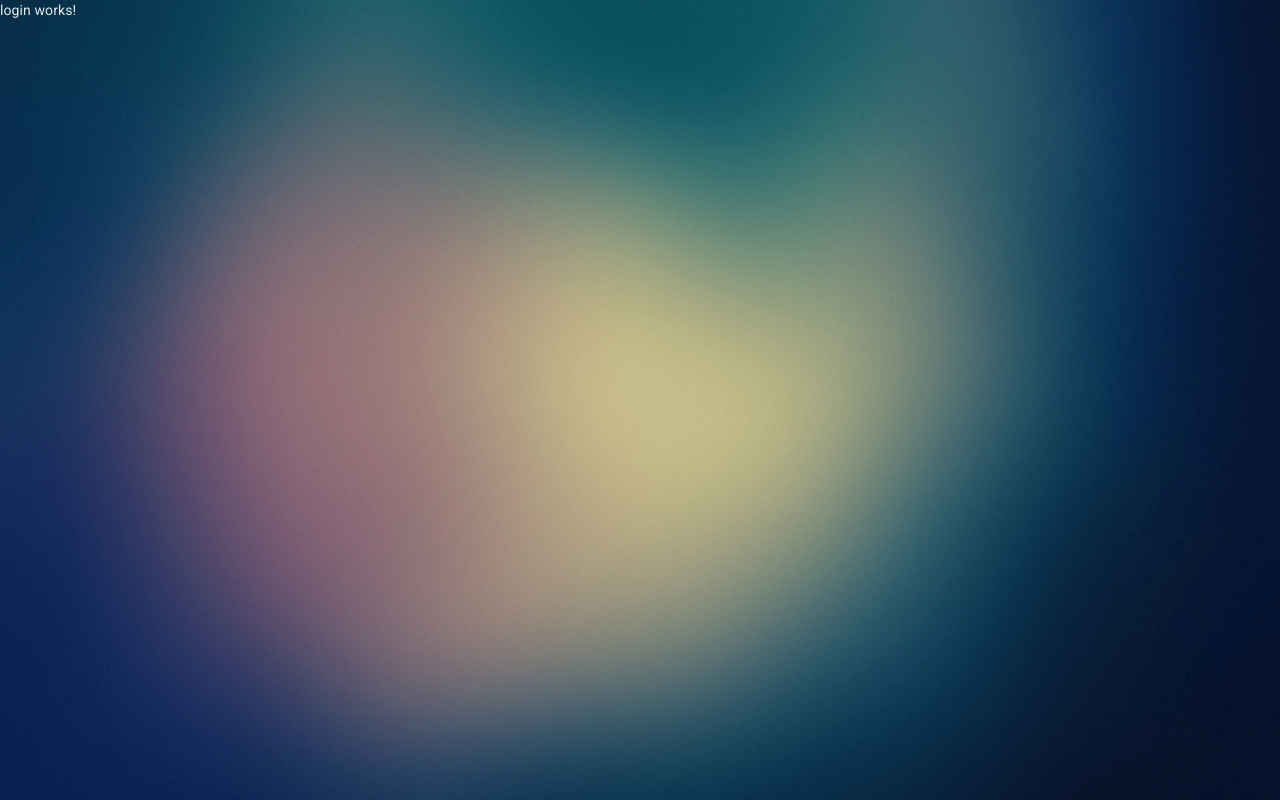
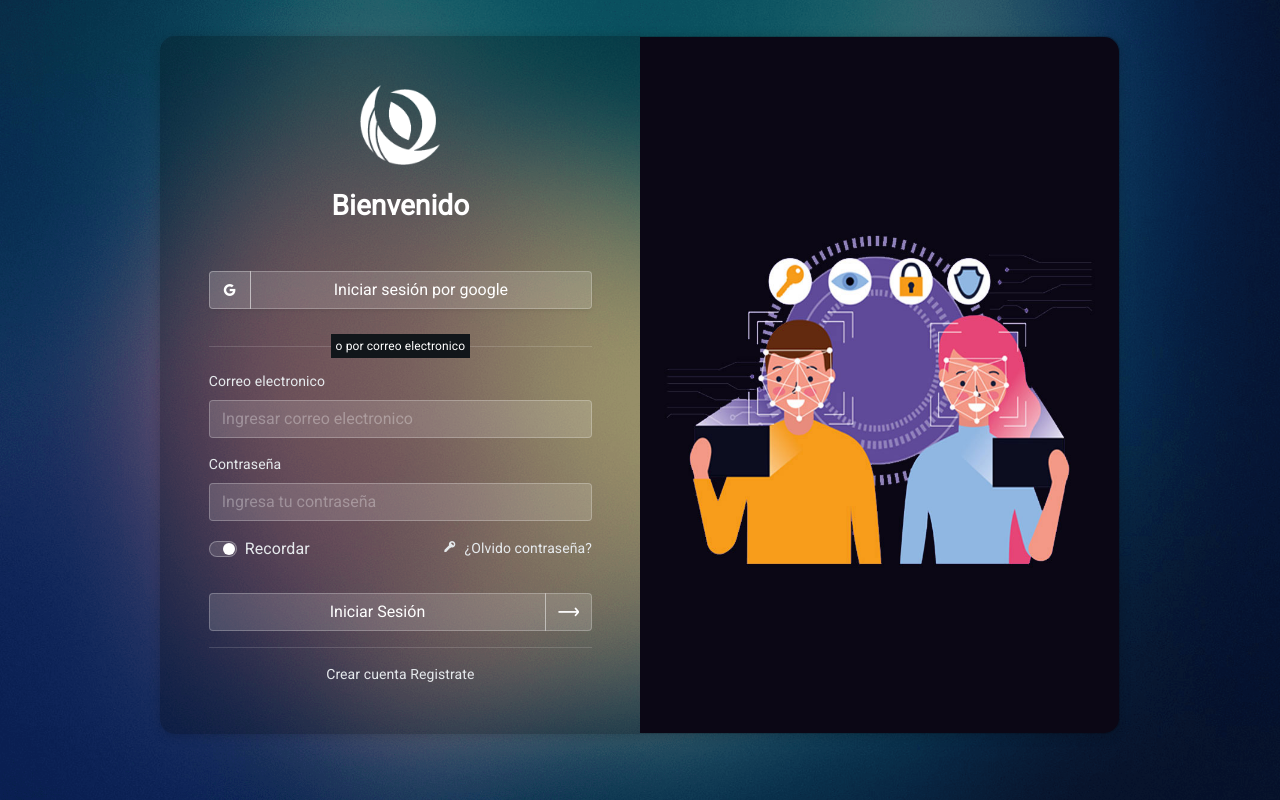
Before and after one commit to AbyLuna/TAMOGACHI, an Angular app: page /auth/login in a window 1280 px wide. Built offline with nearby package versions, Linux system fonts and the light colour scheme.

Commit message:
se puso codigo html  para  login register con sus rutas routerLink " / /"

```diff
--- a/src/app/app-routing.module.ts
+++ b/src/app/app-routing.module.ts
@@ -10,7 +10,7 @@ import { pagesRoutes } from '@pages/pages.routing';
 
 const routes: Routes = [
  { path: '', redirectTo: 'auth', pathMatch: 'full'},
- { path: '**', redirectTo: 'auths' },
+
  {
   path: 'dashboard',
    component:PagesComponent,
@@ -35,7 +35,8 @@ const routes: Routes = [
        loadChildren: () => import('@auth/auth.module').then(module => module.AuthModule)
     }
    ]
-  }
+  },
+  { path: '**', redirectTo: 'auth' }
 
 ];
 
--- a/src/app/app.module.ts
+++ b/src/app/app.module.ts
@@ -1,6 +1,7 @@
 import { NgModule } from '@angular/core';
 import { BrowserModule } from '@angular/platform-browser';
-import {AppRoutingModule } from '@app/app-routing.module';  //declaramos a rutas
+import { AppRoutingModule } from '@app/app-routing.module';  //declaramos a rutas
+import  { AuthModule  } from '@auth/auth.module';
 
 import { AppComponent } from './app.component';
 
@@ -13,6 +14,7 @@ import { AppComponent } from './app.component';
   imports: [
     BrowserModule,
     AppRoutingModule, //impostamos ruta
+    AuthModule
 
 
   ],
--- a/src/app/auth/auth.routing.ts
+++ b/src/app/auth/auth.routing.ts
@@ -8,7 +8,7 @@ export const authRoutes: Routes = [
 
   { path: '', redirectTo: 'login', pathMatch: 'full'},
   { path: 'login', component:LoginComponent },
-  { path: '**', redirectTo: 'login' },
+
 
   { path: 'register', component:RegisterComponent },
 
--- a/src/app/auth/login/login.component.html
+++ b/src/app/auth/login/login.component.html
@@ -1 +1,60 @@
-<p>login works!</p>
+<div class="wrapper">
+  <div class="section-authentication-login d-flex align-items-center justify-content-center">
+    <div class="row">
+      <div class="col-12 col-lg-10 mx-auto">
+        <div class="card radius-15">
+          <div class="row no-gutters">
+            <div class="col-lg-6">
+              <div class="card-body p-md-5">
+                <div class="text-center">
+                  <img src="assets/images/logo-icon.png" width="80" alt="">
+                  <h3 class="mt-4 font-weight-bold">Bienvenido</h3>
+                </div>
+                <div class="input-group shadow-sm rounded mt-5">
+                  <div class="input-group-prepend">	<span class="input-group-text cursor-pointer"><i class='bx bxl-google' ></i></span>
+                  </div>
+                  <input type="button" class="form-control" value="Iniciar sesión por google">
+                </div>
+                <div class="login-separater text-center"> <span>o por correo electronico</span>
+                  <hr/>
+                </div>
+                <div class="form-group mt-4">
+                  <label>Correo electronico</label>
+                  <input type="text" class="form-control" placeholder="Ingresar correo electronico" />
+                </div>
+                <div class="form-group">
+                  <label>Contraseña</label>
+                  <input type="password" class="form-control" placeholder="Ingresa tu contraseña" />
+                </div>
+                <div class="form-row">
+                  <div class="form-group col">
+                    <div class="custom-control custom-switch">
+                      <input type="checkbox" class="custom-control-input" id="customSwitch1" checked>
+                      <label class="custom-control-label" for="customSwitch1">Recordar</label>
+                    </div>
+                  </div>
+                  <div class="form-group col text-right"> <a ><i class='bx bxs-key mr-2'></i>¿Olvido contraseña?</a>
+                  </div>
+                </div>
+                <div class="btn-group mt-3 w-100">
+                  <button type="button" class="btn btn-light btn-block" routerLink="/dashboard/inicio">  Iniciar sesión</button>
+                  <button type="button" class="btn btn-light"><i class="lni lni-arrow-right"></i>
+                  </button>
+                </div>
+                <hr>
+                <div class="text-center">
+                  <p class="mb-0"> Crear cuenta <a [routerLink]="['/auth/register']">Registrate</a>
+                  </p>
+                </div>
+              </div>
+            </div>
+            <div class="col-lg-6">
+              <img src="assets/images/login-images/login-frent-img.jpg" class="card-img login-img h-100" alt="...">
+            </div>
+          </div>
+          <!--end row-->
+        </div>
+      </div>
+    </div>
+  </div>
+</div>
--- a/src/app/auth/register/register.component.html
+++ b/src/app/auth/register/register.component.html
@@ -1 +1,84 @@
-<p>register works!</p>
+<div class="wrapper">
+  <div class="section-authentication-register d-flex align-items-center justify-content-center">
+    <div class="row">
+      <div class="col-12 col-lg-10 mx-auto">
+        <div class="card radius-15">
+          <div class="row no-gutters">
+            <div class="col-lg-6">
+              <div class="card-body p-md-5">
+                <div class="text-center">
+                  <img src="assets/images/logo-icon.png" width="80" alt="">
+                  <h3 class="mt-4 font-weight-bold">Create an Account</h3>
+                </div>
+                <div class="input-group shadow-sm rounded mt-5">
+                  <div class="input-group-prepend">	<span class="input-group-text border-right-0 cursor-pointer"><i class='bx bxl-google' ></i></span>
+                  </div>
+                  <input type="button" class="form-control" value="Register with google">
+                </div>
+                <div class="input-group shadow-sm rounded mt-3">
+                  <div class="input-group-prepend">	<span class="input-group-text border-right-0 cursor-pointer"><i class='bx bxl-facebook'></i></span>
+                  </div>
+                  <input type="button" class="form-control text-white" value="Register with Facebook">
+                </div>
+                <div class="login-separater text-center"> <span>OR REGISTER WITH EMAIL</span>
+                  <hr/>
+                </div>
+                <div class="form-group mt-4">
+                  <label>Email Address</label>
+                  <input type="text" class="form-control" placeholder="example@user.com" />
+                </div>
+                <div class="form-row">
+                  <div class="form-group col-md-6">
+                    <label>First Name</label>
+                    <input type="text" class="form-control" placeholder="Jhon" />
+                  </div>
+                  <div class="form-group col-md-6">
+                    <label>Last Name</label>
+                    <input type="text" class="form-control" placeholder="Deo" />
+                  </div>
+                </div>
+                <div class="form-group">
+                  <label>Password</label>
+                  <div class="input-group" id="show_hide_password">
+                    <input class="form-control border-right-0" type="password" value="12345678">
+                    <div class="input-group-append">	<a href="javascript:;" class="input-group-text border-left-0"><i class='bx bx-hide'></i></a>
+                    </div>
+                  </div>
+                </div>
+                <div class="form-group">
+                  <label>Country</label>
+                  <select class="form-control">
+                    <option>India</option>
+                    <option>United Kingdom</option>
+                    <option>America</option>
+                    <option>Dubai</option>
+                  </select>
+                </div>
+                <div class="form-group">
+                  <div class="custom-control custom-checkbox">
+                    <input type="checkbox" class="custom-control-input" id="customCheck1">
+                    <label class="custom-control-label" for="customCheck1">I read and agree to Terms & Conditions</label>
+                  </div>
+                </div>
+                <div class="btn-group mt-3 w-100">
+                  <button type="button" class="btn btn-light btn-block" routerLink="/dashboard/inicio">Register</button>
+                  <button type="button" class="btn btn-light"><i class="lni lni-arrow-right"></i>
+                  </button>
+                </div>
+                <hr/>
+                <div class="text-center mt-4">
+                  <p class="mb-0">Already have an account? <a routerLink="/auth/login">Login</a>
+                  </p>
+                </div>
+              </div>
+            </div>
+            <div class="col-lg-6">
+              <img src="assets/images/login-images/register-frent-img.jpg" class="card-img login-img h-100" alt="...">
+            </div>
+          </div>
+          <!--end row-->
+        </div>
+      </div>
+    </div>
+  </div>
+</div>
--- a/src/index.html
+++ b/src/index.html
@@ -16,9 +16,7 @@
 	<link href="assets/plugins/simplebar/css/simplebar.css" rel="stylesheet" />
 
 	<link href="assets/plugins/metismenu/css/metisMenu.min.css" rel="stylesheet" />
-	<!-- loader-->
-	<link href="assets/css/pace.min.css" rel="stylesheet" />
-	<script src="assets/js/pace.min.js"></script>
+
 	<!-- Bootstrap CSS -->
 	<link rel="stylesheet" href="assets/css/bootstrap.min.css" />
 	<!-- Icons CSS -->
```
